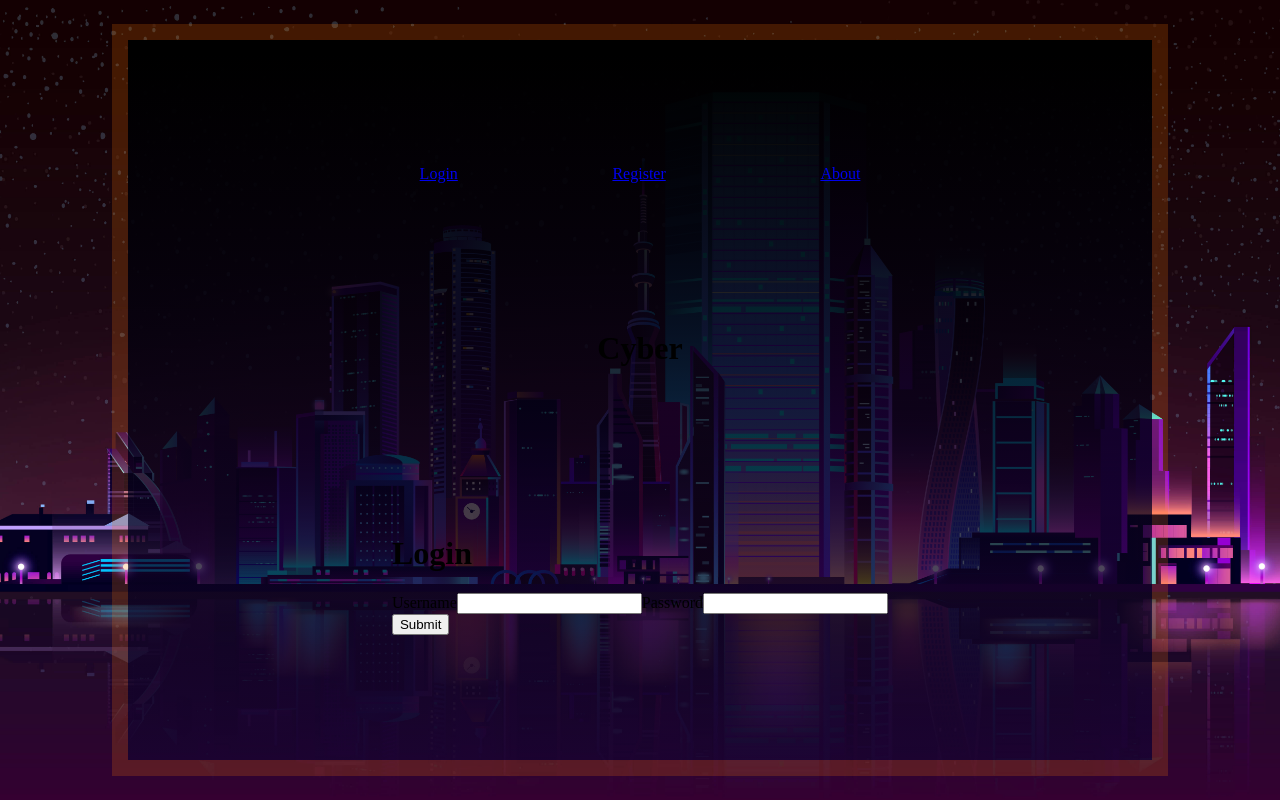
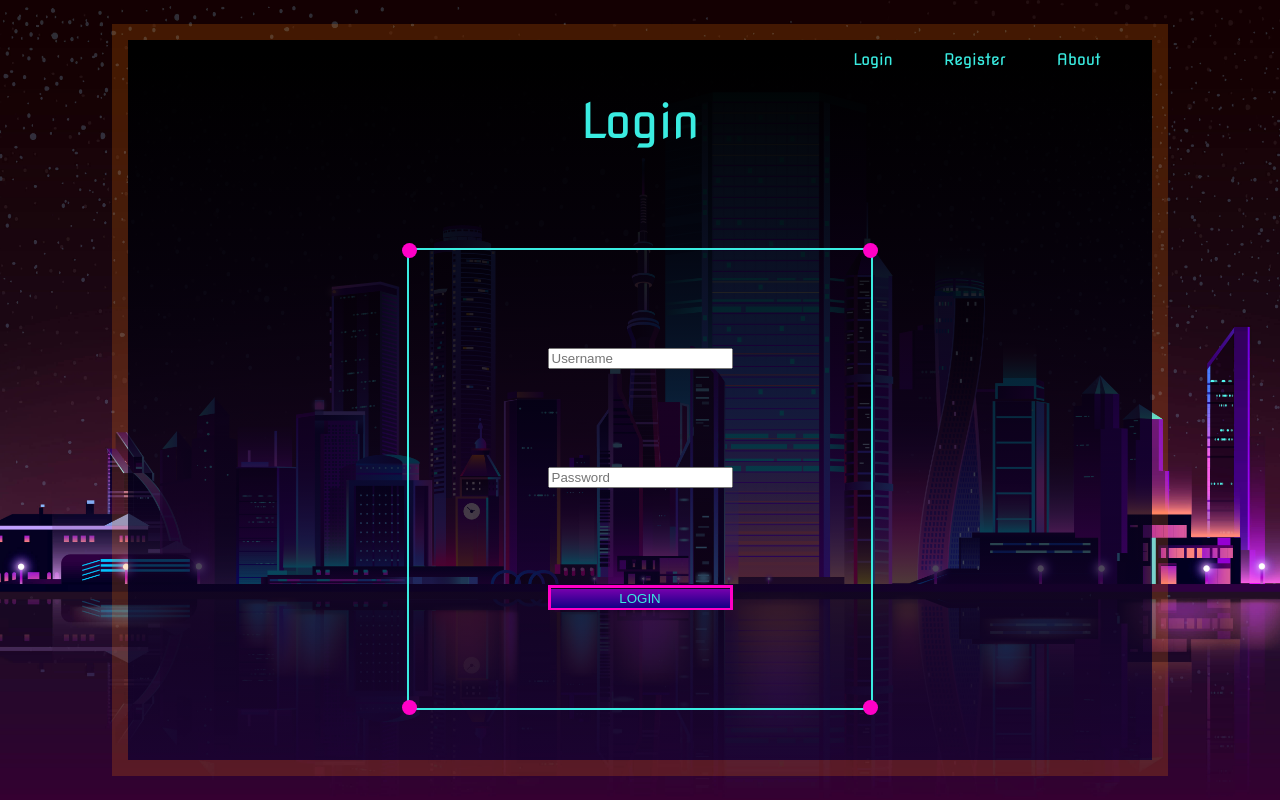
Before and after one commit to cs-24-bw-mud/front-end, a React (Create React App) app: page /login in a window 1280 px wide. Built offline with nearby package versions, Linux system fonts and the light colour scheme.

Commit message:
login styling updates

```diff
--- a/src/App.js
+++ b/src/App.js
@@ -15,7 +15,7 @@ function App() {
   return (
     <div className="spa-container">
         <ProtectedNav path="/" component={ProtectedHeader}/>
-      <h1 className="app-header">Cyber</h1>
+
         <Switch>
           <Route path={"/about"} component={About}/>
           <Route path={"/login"} component={Login}/>
--- a/src/components/Login.js
+++ b/src/components/Login.js
@@ -3,23 +3,28 @@ import {Form, Field, withFormik} from 'formik/dist/index';
 import * as Yup from 'yup';
 import {userLogin} from '../store/auth/Actions';
 import { connect } from 'react-redux';
+import '../styles/login.scss';
 
 const LoginForm = () => {
 
 return (
         <>
             <div className="login-container">
+                <h1 className= "header">Login</h1>
                 <div className="form-container">
+                    <div className="corner-one"></div>
+                    <div className="corner-two"></div>
+                    <div className="corner-three"></div>
+                    <div className="corner-four"></div>
                     <Form className="form-contents">
-                        <h1>Login</h1>
-                        <label>Username
-                            <Field className="form-inputs" type="text" name="username"/>
+                        <label>
+                            <Field className="form-inputs" type="text" placeholder="Username" name="username"/>
                         </label>
-                        <label>Password
-                            <Field className="form-inputs" type="password" name="password"/>
+                        <label>
+                            <Field className="form-inputs" type="password" placeholder="Password" name="password"/>
                         </label>
                         <div className="btn-container">
-                            <button className="submit-btn" type="submit">Submit</button>
+                            <button className="submit-btn" type="submit">LOGIN</button>
                         </div>
                     </Form>
                 </div>
--- a/src/index.scss
+++ b/src/index.scss
@@ -1,4 +1,5 @@
 @import './styles/library.scss';
+@import url('https://fonts.googleapis.com/css?family=Nova+Square&display=swap');
 
 body{
   height: 100vh;
@@ -9,6 +10,7 @@ body{
   background-position: center;
   background-repeat: no-repeat;
   background-size: cover;
+  font-family: 'Nova Square', cursive;
 
 }
 
@@ -25,9 +27,9 @@ body{
   flex-direction: column;
   margin: 0 auto;
   align-self: center;
+  position: relative;
   background: linear-gradient(#000000 2%, rgba($blueblack, .63));
   outline: 16px solid rgba($orange, .2);
-
   height: 90%;
   width: 80%;
   justify-content: space-evenly;
--- a/src/styles/header.scss
+++ b/src/styles/header.scss
@@ -1,5 +1,20 @@
+@import './library.scss';
+
 .link-container{
+    position: absolute;
+    top: 0;
+    right: 0;
     display: flex;
-    width: 750px;
+    width: 350px;
+    font-size: 1rem;
+    margin-top: 10px;
     justify-content: space-evenly;
+
+    a{
+        text-decoration: none;
+    }
+
+    span{
+        color: $lightblue;
+    }
 }
--- /dev/null
+++ b/src/styles/login.scss
@@ -0,0 +1,85 @@
+@import './library.scss';
+
+.login-container{
+    color: $lightblue;
+    text-align: center;
+
+    .header{
+        font-size: 3em;
+        font-weight: 100;
+        margin-bottom: 100px;
+    }
+
+    h1{
+        margin-block-start: 0em;
+        margin-block-end: 0em;
+        }
+}
+
+.form-container{
+    position: relative;
+    width: 462px;
+    height: 458px;
+    display: flex;
+    outline: 2px solid $lightblue;
+    margin: 0 auto;
+    position: relative;
+
+    .corner-one{
+        position: absolute;
+        top: -7px;
+        left: -7px;
+        width: 15px;
+        height: 15px;
+        border-radius: 50%;
+        background: $pink;
+    }
+    .corner-two{
+        position: absolute;
+        top: -7px;
+        right: -7px;
+        width: 15px;
+        height: 15px;
+        border-radius: 50%;
+        background: $pink;
+    }
+    .corner-three{
+        position: absolute;
+        bottom: -7px;
+        left: -7px;
+        width: 15px;
+        height: 15px;
+        border-radius: 50%;
+        background: $pink;
+    }
+    .corner-four{
+        position: absolute;
+        bottom: -7px;
+        right: -7px;
+        width: 15px;
+        height: 15px;
+        border-radius: 50%;
+        background: $pink;
+    }
+
+    .form-contents{
+    display: flex;
+    margin: 0 auto;
+    justify-content: space-evenly;
+    flex-direction: column;
+    color: $lightblue;
+    }
+
+    .submit-btn{
+        background: linear-gradient(180deg, $purple 0%, $blue 100%);
+        border: none;
+        width: 100%;
+        height: 100%;
+        color: $lightblue;
+    }
+
+    .btn-container{
+        background: none;
+        border: 3px solid $pink;
+    }
+}
```
